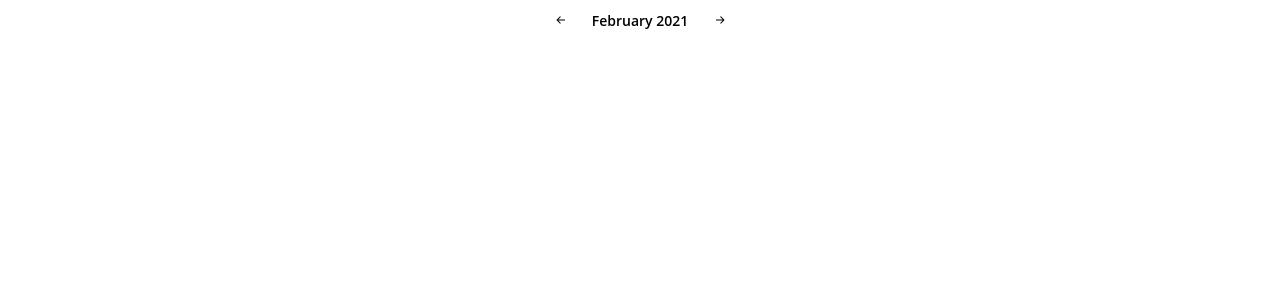
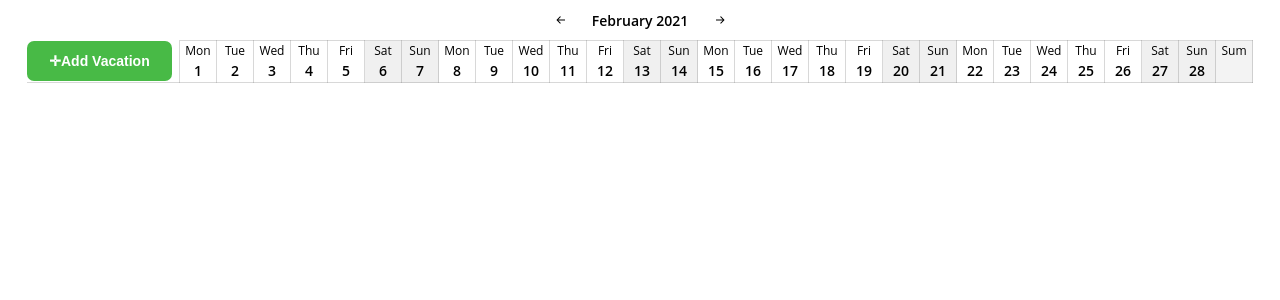
Before and after one commit to Isainkov/lessonReact, a React (Create React App) app: page / in a window 1280 px wide. Shown: the top 300 px of the page. Built offline with nearby package versions, Linux system fonts and the light colour scheme.

Commit message:
add header

```diff
--- a/src/Table/Table.js
+++ b/src/Table/Table.js
@@ -1,20 +1,34 @@
 import React, { Component } from "react";
+import TableHeader from './TableHeader';
+import { Utils} from '../Utils/utils';
 
-export default class Table extends Component {
+
+class Table extends Component {
   constructor(props) {
     super(props);
 
-    this.state = {};
-
+    this.state = {
+      width: 33
+    };
+    this.month = Number.parseInt(this.props.currentDate.toLocaleDateString("en-US", { month: "numeric" }), 10);
+    this.year = Number.parseInt(this.props.currentDate.toLocaleDateString("en-US", { year: "numeric" }), 10);
+    this.countDays = Utils.getDaysInMonth(this.month, this.year);
   }
 
   render() {
     console.log("Table render() :: ", this.props.currentDate.getMonth());
     return (
       <React.Fragment>
+        <table>
+          <TableHeader currentDate = {this.props.currentDate} month={this.props.month} year={this.props.year} width = {this.state.width}></TableHeader>
+          {/* <TableBody currentDate = {this.currentDate} width = {this.state.width}></TableBody> */}
+
+        </table>
         {/* <TableHeader month={this.props.month} year={this.props.year} countDays={countDays} /> */}
         {/* <TableBody month={this.props.month} year={this.props.year} countDays={countDays} /> */}
       </React.Fragment>
     );
   }
 }
+
+export default Table;
--- /dev/null
+++ b/src/Table/TableHeader.js
@@ -0,0 +1,54 @@
+import { Component } from "react";
+import { Utils} from '../Utils/utils';
+
+function VacationButton (props){
+    return <button>{props.value}</button>;
+}
+
+class TableHeader extends Component {
+    constructor(props){
+        super(props);
+        // this.cells = [];
+    }
+
+    render(){
+        this.month = Number.parseInt(this.props.currentDate.toLocaleDateString("en-US", { month: "numeric" }), 10);
+        this.year = Number.parseInt(this.props.currentDate.toLocaleDateString("en-US", { year: "numeric" }), 10);
+        this.countDays = Utils.getDaysInMonth(this.month, this.year);
+        const cells = [];
+        for(let cellNumber = 0; cellNumber < this.props.width; cellNumber++) {
+            if(!cellNumber) {
+                cells.push(<th className = "cell cell-button"
+                    key = {cellNumber}>
+                    <VacationButton value = "&#10011;Add Vacation"/>
+                    </th>);
+            } else if(cellNumber === this.props.width - 1) {
+                cells.push(<th className = "cell cell-sum" key = {cellNumber}>Sum</th>)
+            } else {
+                const date = new Date(this.year, this.month - 1, cellNumber);
+                const weekdayName = date.toLocaleDateString("en-US", { weekday: "short" });
+                if (Utils.hiddenDays(cellNumber, this.countDays, this.props.width)) {
+                    cells.push(<th className = "cell cell-day hidden" key = {cellNumber}>
+                        <span className="day">{weekdayName}</span>
+                        <span className = "date">{cellNumber}</span>
+                        </th>);
+                } else {
+                    if (Utils.isWeekend(weekdayName)) {
+                        cells.push(<th className = "cell cell-day weekend" key = {cellNumber}>
+                        <span className="day">{weekdayName}</span>
+                        <span className = "date">{cellNumber}</span>
+                        </th>);
+                    } else {
+                        cells.push(<th className = "cell cell-day" key = {cellNumber}>
+                        <span className="day">{weekdayName}</span>
+                        <span className = "date">{cellNumber}</span>
+                        </th>);
+                    }
+                }
+            }
+        }
+        return cells;
+    }
+}
+
+export default TableHeader;
--- /dev/null
+++ b/src/styles/_modalWindow.scss
@@ -0,0 +1,36 @@
+.cell {
+    button {
+      background: #48ba46;
+      border-radius: 7px;
+      outline: none;
+      border: none;
+      width: 145px;
+      height: 40px;
+      color: #fff;
+      font-weight: 600;
+      font-size: 14px;
+      position: absolute;
+      top: 0;
+      left: 0;
+      cursor: pointer;
+      transition: background-color 0.3s;
+
+      &:hover {
+        background: #fff;
+        color: #48ba46;
+        border: 1px solid rgba(126, 126, 126, 0.3);
+      }
+    }
+
+    &-button {
+      position: relative;
+      border-top: none;
+      border-left: none;
+      width: 150px;
+
+      &:hover {
+        cursor: default;
+        background: #fff;
+      }
+    }
+  }
--- /dev/null
+++ b/src/styles/_renderTable.scss
@@ -0,0 +1,37 @@
+table {
+    border-collapse: collapse;
+    margin: 0 auto;
+
+    thead {
+      tr {
+        height: 64px;
+
+        th {
+          &.cell:hover {
+            background: #fff;
+          }
+
+          &.weekend:hover {
+            background: #f0f0f0;
+          }
+
+          &.cell-sum:hover {
+            background: #f3f3f3;
+          }
+        }
+      }
+    }
+  }
+
+  .cell {
+    border: 1px solid rgba(126, 126, 126, 0.3);
+    width: 34px;
+    height: 33px;
+    transition: background-color 0.3s;
+
+    &:hover {
+      background: rgba(155, 153, 255, 0.1);
+      border-radius: 2px;
+      cursor: pointer;
+    }
+  }
--- /dev/null
+++ b/src/styles/_tableBody.scss
@@ -0,0 +1,199 @@
+tr.department {
+    font-weight: 600;
+    font-size: 12px;
+    line-height: 17px;
+    display: table-row;
+
+    td {
+      position: relative;
+
+      .department__cell {
+        position: absolute;
+        top: 0;
+        left: 0;
+        right: 0;
+        height: 1px;
+        background: rgba(126, 126, 126, 0.3);
+      }
+    }
+  }
+
+  tr.Frontend-Team {
+    border-left: 3px solid $fronend;
+
+    &.department {
+      background: rgba(155, 153, 255, 0.1);
+    }
+
+    & > .paid-day {
+      background-color: $fronend;
+      border-color: $fronend;
+    }
+
+    .teem {
+      &__percentage-absent {
+        background: $fronend;
+      }
+    }
+  }
+
+  tr.Backend-Team {
+    border-left: 3px solid $backend;
+
+    &.department {
+      background: rgba(255, 153, 153, 0.1);
+    }
+
+    & > .paid-day {
+      background-color: $backend;
+      border-color: $backend;
+    }
+
+    .teem {
+      &__percentage-absent {
+        background: $backend;
+      }
+    }
+  }
+
+  tr.Designers {
+    border-left: 3px solid $designers;
+
+    &.department {
+      background: rgba(122, 175, 255, 0.1);
+    }
+
+    & > .paid-day {
+      background-color: $designers;
+      border-color: $designers;
+    }
+
+    .teem {
+      &__percentage-absent {
+        background: $designers;
+      }
+    }
+  }
+
+  tr.Managers {
+    border-left: 3px solid $managers;
+
+    &.department {
+      background: rgba(255, 167, 104, 0.1);
+    }
+
+    .teem {
+      &__percentage-absent {
+        background: $managers;
+      }
+    }
+  }
+
+  .teems {
+    font-size: 12px;
+    line-height: 18px;
+  }
+
+  .weekend {
+    background: #f0f0f0;
+  }
+
+  .teem {
+    min-width: 260px;
+    padding: 0 20px;
+    font-weight: normal;
+    font-size: 12px;
+    line-height: 18px;
+
+    &__name {
+      font-weight: 600;
+    }
+
+    &__info {
+      display: flex;
+      justify-content: start;
+      flex-wrap: wrap;
+    }
+
+    &__count-members {
+      width: 50px;
+      font-size: 12px;
+      line-height: 18px;
+      color: #949494;
+      margin-left: auto;
+
+      &::before {
+        content: "";
+        width: 20px;
+        display: inline-block;
+        // background-image: url(http://localhost:8080/js/../src/assets/img/groups.svg);
+        height: 15px;
+        background-size: 20px 20px;
+        opacity: 0.6;
+        background-repeat: no-repeat;
+        padding-left: 3px;
+      }
+    }
+
+    &__percentage-absent {
+      font-size: 12px;
+      line-height: 18px;
+      padding: 1px 2px;
+      color: #fff;
+      border-radius: 2px;
+    }
+
+    &__btn--hide {
+    //   background-image: url(../assets/img/arrowUp.svg);
+      width: 20px;
+      height: 20px;
+    }
+  }
+
+  .last-row {
+    border-bottom: 33px solid #fff;
+    position: relative;
+
+    &__cell {
+      position: absolute;
+      bottom: 0;
+      left: 0;
+      right: 0;
+      height: 34px;
+      z-index: 1;
+      border-top: 1px solid rgba(126, 126, 126, 0.3);
+      border-bottom: 1px solid rgba(126, 126, 126, 0.3);
+    }
+
+    td {
+      position: relative;
+      z-index: 3;
+    }
+  }
+
+  tr.close.department {
+    border-bottom: 33px solid #fff;
+  }
+
+  .close .teem__info .teem__btn--hide {
+    transform: rotate(180deg);
+    position: relative;
+    z-index: 2;
+  }
+
+  .hidden {
+    display: none;
+  }
+
+  .paid-day {
+    background-color: blueviolet;
+    border-color: blueviolet;
+  }
+
+  .paid-day-first {
+    border-radius: 5px 0 0 5px;
+  }
+
+  .paid-day-last {
+    border-radius: 0 5px 5px 0;
+  }
--- /dev/null
+++ b/src/styles/_tableHeader.scss
@@ -0,0 +1,29 @@
+.cell {
+    span {
+      display: block;
+      position: relative;
+      z-index: 4;
+
+      &.day {
+        font-weight: normal;
+        font-size: 12px;
+        line-height: 18px;
+      }
+
+      &.date {
+        font-weight: 600;
+        font-size: 14px;
+        line-height: 21px;
+      }
+    }
+
+    &-sum {
+      font-weight: normal;
+      font-size: 12px;
+      background: #f3f3f3;
+
+      &:hover {
+        background: #f3f3f3;
+      }
+    }
+  }
--- /dev/null
+++ b/src/styles/_variables.scss
@@ -0,0 +1,4 @@
+$fronend: #9b99ff;
+$designers: #7aafff;
+$backend: #f99;
+$managers:#ffa768;
--- a/src/styles/index.scss
+++ b/src/styles/index.scss
@@ -1,2 +1,7 @@
+@import './variables';
 @import './main';
 @import './renderBar';
+@import './renderTable';
+@import './tableHeader';
+@import './modalWindow';
+@import './tableBody';
```
